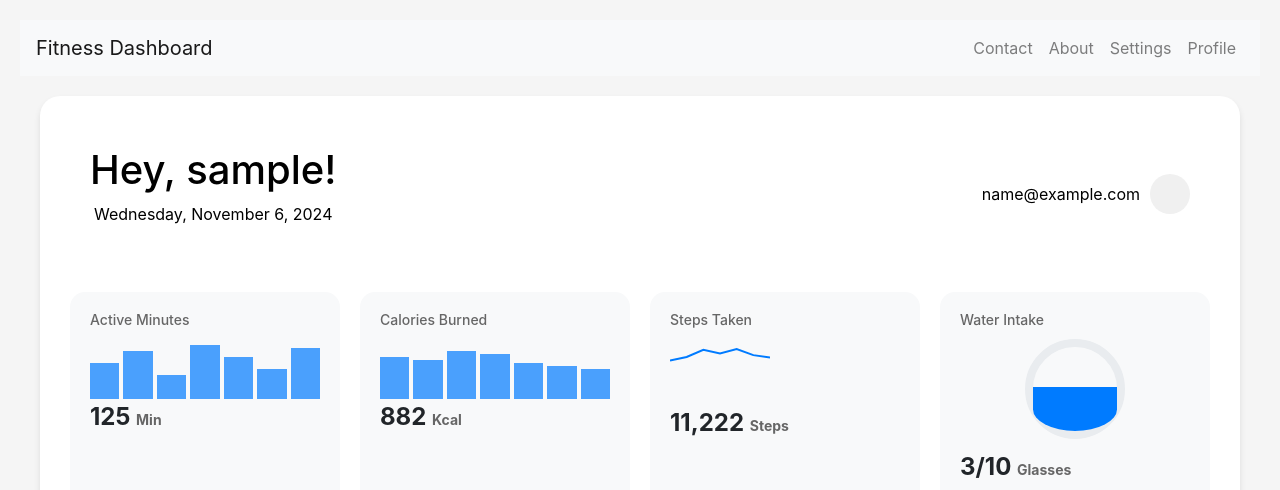
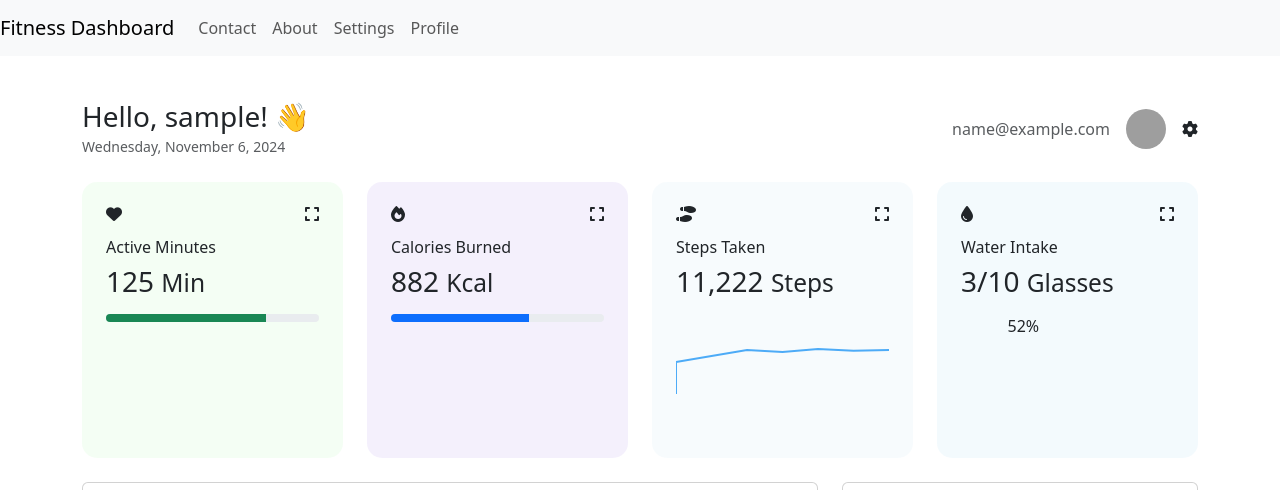
Before and after one commit to Virendra108/Fitness-Tracking-Dashboard, a PHP site: page /dashboard.php in a window 1280 px wide. Shown: the top 490 px of the page. Run offline with PHP 8.4, Linux system fonts and the light colour scheme; the visitor is signed in with stand-in values (Sample User, id 1); some libraries are stand-ins or nearby versions; grey boxes are pictures that could not be loaded.

Commit message:
added contanct and about files, modified dashboard.php

```diff
--- a/dashboard.php
+++ b/dashboard.php
@@ -13,206 +13,69 @@ $first_name = $_SESSION['username']; // Assuming this is set during login
 $user_email = $_SESSION['email']; // Assuming this is set during login
 $current_date = date('l, F j, Y'); // Current date format
 ?>
-
 <!DOCTYPE html>
 <html lang="en">
 <head>
     <meta charset="UTF-8">
     <meta name="viewport" content="width=device-width, initial-scale=1.0">
-    <title>Dashboard</title>
-    <!-- Bootstrap CSS -->
-    <link href="https://maxcdn.bootstrapcdn.com/bootstrap/4.5.2/css/bootstrap.min.css" rel="stylesheet">
+    <title>Fitness Dashboard</title>
+    <link href="https://cdnjs.cloudflare.com/ajax/libs/bootstrap/5.3.2/css/bootstrap.min.css" rel="stylesheet">
+    <link href="https://cdnjs.cloudflare.com/ajax/libs/font-awesome/6.4.2/css/all.min.css" rel="stylesheet">
     <style>
-        body {
-            background-color: #f8f9fa;
-        }
-        .header {
-            padding: 20px;
-            background-color: white;
-            color: black;
-            text-align: center;
+        .stat-card {
+            background: #f8f9fa;
+            border-radius: 15px;
+            padding: 1.5rem;
+            height: 100%;
         }
         .navbar {
             margin-bottom: 20px;
         }
-        * {
-            margin: 0;
-            padding: 0;
-            box-sizing: border-box;
-            font-family: -apple-system, BlinkMacSystemFont, 'Segoe UI', Roboto, Oxygen, Ubuntu, Cantarell, sans-serif;
+
+        .green-card {
+            background: rgba(144, 238, 144, 0.1);
         }
 
-        body {
-            background-color: #f5f5f5;
-            padding: 20px;
+        .purple-card {
+            background: rgba(147, 112, 219, 0.1);
         }
 
-        .dashboard {
-            max-width: 1200px;
-            margin: 0 auto;
-            background: white;
-            border-radius: 20px;
-            padding: 30px;
-            box-shadow: 0 4px 6px rgba(0, 0, 0, 0.1);
+        .blue-card {
+            background: rgba(173, 216, 230, 0.1);
         }
 
-        .header {
-            display: flex;
-            justify-content: space-between;
-            align-items: center;
-            margin-bottom: 30px;
+        .light-blue-card {
+            background: rgba(135, 206, 235, 0.1);
         }
 
-        .user-info {
-            display: flex;
-            align-items: center;
-            gap: 10px;
+        .progress-circle {
+            width: 120px;
+            height: 120px;
         }
 
-        .user-avatar {
+        .map-container {
+            height: 300px;
+            border-radius: 15px;
+            overflow: hidden;
+        }
+
+        .activity-progress {
+            height: 8px;
+            border-radius: 4px;
+        }
+
+        .music-player {
+            background: #f8f9fa;
+            border-radius: 15px;
+            padding: 1rem;
+        }
+
+        .profile-img {
             width: 40px;
             height: 40px;
             border-radius: 50%;
-            background-color: #f0f0f0;
-        }
-
-        .stats-grid {
-            display: grid;
-            grid-template-columns: repeat(4, 1fr);
-            gap: 20px;
-            margin-bottom: 30px;
-        }
-
-        .stat-card {
-            background: #f8f9fa;
-            padding: 20px;
-            border-radius: 15px;
-            position: relative;
-        }
-
-        .stat-card h3 {
-            font-size: 14px;
-            color: #666;
-            margin-bottom: 10px;
-        }
-
-        .stat-card .value {
-            font-size: 24px;
-            font-weight: bold;
-        }
-
-        .stat-card .unit {
-            font-size: 14px;
-            color: #666;
-        }
-
-        .bottom-section {
-            display: grid;
-            grid-template-columns: 1fr 1fr 1fr;
-            gap: 20px;
-        }
-
-        .map-section {
-            background: #fff;
-            border-radius: 15px;
-            padding: 20px;
-            grid-column: span 2;
-        }
-
-        .map-header {
-            display: flex;
-            justify-content: space-between;
-            align-items: center;
-            margin-bottom: 15px;
-        }
-
-        .map-container {
-            width: 100%;
-            height: 300px;
-            background: #f0f0f0;
-            border-radius: 10px;
-            position: relative;
-            overflow: hidden;
-        }
-
-        .activity-section {
-            background: #fff;
-            border-radius: 15px;
-            padding: 20px;
-        }
-
-        .progress-circle {
-            width: 150px;
-            height: 150px;
-            margin: 20px auto;
-            position: relative;
-        }
-
-        .music-player {
-            background: #fff;
-            border-radius: 15px;
-            padding: 15px;
-            margin-top: 20px;
-        }
-
-        .music-controls {
-            display: flex;
-            justify-content: center;
-            gap: 15px;
-            margin-top: 10px;
-        }
-
-        .control-btn {
-            width: 40px;
-            height: 40px;
-            border-radius: 50%;
-            border: none;
-            background: #f0f0f0;
-            cursor: pointer;
-        }
-        .add-workout-btn {
-            background-color: black; /* Black background */
-            color: white; /* White text */
-            border: none; /* Remove border */
-            border-radius: 5px; /* Slightly rounded corners */
-            padding: 10px 20px; /* Padding for a rectangular shape */
-            cursor: pointer; /* Pointer cursor on hover */
-        }
-        /* Charts */
-        .bar-chart {
-            height: 60px;
-            display: flex;
-            align-items: flex-end;
-            gap: 4px;
-        }
-
-        .bar {
-            flex: 1;
-            background: #007bff;
-            opacity: 0.7;
-        }
-
-        .water-circle {
-            width: 100px;
-            height: 100px;
-            border-radius: 50%;
-            border: 8px solid #e9ecef;
-            position: relative;
-            margin: 10px auto;
-        }
-
-        .water-fill {
-            position: absolute;
-            bottom: 0;
-            left: 0;
-            right: 0;
-            background: #007bff;
-            border-radius: 0 0 50% 50%;
         }
     </style>
-
-<link rel="stylesheet" href="https://unpkg.com/leaflet@1.7.1/dist/leaflet.css" />
-
 </head>
 <body>
 
@@ -239,176 +102,216 @@ $current_date = date('l, F j, Y'); // Current date format
         </ul>
     </div>
 </nav>
-<div class="dashboard">
-
-
-        <div class="header">
+    <div class="container py-4">
+        <!-- Header -->
+        <div class="d-flex justify-content-between align-items-center mb-4">
             <div>
-		<h1>Hey, <?php echo htmlspecialchars($first_name); ?>!</h1>
-                <p><?php echo $current_date; ?></p>
-
+                <h1 class="h3 mb-0">Hello, <?php echo htmlspecialchars($first_name); ?>! 👋</h1>
+                <small class="text-muted"><?php echo $current_date; ?></small>
             </div>
-            <div class="user-info">
-                <span><?php echo htmlspecialchars($user_email); ?></span>
-                <div class="user-avatar"></div>
+            <div class="d-flex align-items-center gap-3">
+                <span class="text-muted"><?php echo htmlspecialchars($user_email); ?></span>
+                <img src="/api/placeholder/40/40" alt="Profile" class="profile-img">
+                <i class="fas fa-cog"></i>
             </div>
         </div>
 
-        <div class="stats-grid">
-            <div class="stat-card">
-                <h3>Active Minutes</h3>
-                <div class="bar-chart">
-                    <div class="bar" style="height: 60%"></div>
-                    <div class="bar" style="height: 80%"></div>
-                    <div class="bar" style="height: 40%"></div>
-                    <div class="bar" style="height: 90%"></div>
-                    <div class="bar" style="height: 70%"></div>
-                    <div class="bar" style="height: 50%"></div>
-                    <div class="bar" style="height: 85%"></div>
+        <!-- Stats Grid -->
+        <div class="row g-4 mb-4">
+            <!-- Active Minutes -->
+            <div class="col-md-3">
+                <div class="stat-card green-card">
+                    <div class="d-flex justify-content-between mb-3">
+                        <i class="fas fa-heart"></i>
+                        <i class="fas fa-expand"></i>
+                    </div>
+                    <h6>Active Minutes</h6>
+                    <h3 class="mb-3">125 <small>Min</small></h3>
+                    <div class="progress activity-progress">
+                        <div class="progress-bar bg-success" style="width: 75%"></div>
+                    </div>
                 </div>
-                <div class="value">125 <span class="unit">Min</span></div>
             </div>
 
-            <div class="stat-card">
-                <h3>Calories Burned</h3>
-                <div class="bar-chart">
-                    <div class="bar" style="height: 70%"></div>
-                    <div class="bar" style="height: 65%"></div>
-                    <div class="bar" style="height: 80%"></div>
-                    <div class="bar" style="height: 75%"></div>
-                    <div class="bar" style="height: 60%"></div>
-                    <div class="bar" style="height: 55%"></div>
-                    <div class="bar" style="height: 50%"></div>
+            <!-- Calories Burned -->
+            <div class="col-md-3">
+                <div class="stat-card purple-card">
+                    <div class="d-flex justify-content-between mb-3">
+                        <i class="fas fa-fire"></i>
+                        <i class="fas fa-expand"></i>
+                    </div>
+                    <h6>Calories Burned</h6>
+                    <h3 class="mb-3">882 <small>Kcal</small></h3>
+                    <div class="progress activity-progress">
+                        <div class="progress-bar bg-purple" style="width: 65%"></div>
+                    </div>
                 </div>
-                <div class="value">882 <span class="unit">Kcal</span></div>
             </div>
 
-            <div class="stat-card">
-                <h3>Steps Taken</h3>
-                <canvas id="stepsChart" width="100" height="60"></canvas>
-                <div class="value">11,222 <span class="unit">Steps</span></div>
+            <!-- Steps Taken -->
+            <div class="col-md-3">
+                <div class="stat-card blue-card">
+                    <div class="d-flex justify-content-between mb-3">
+                        <i class="fas fa-shoe-prints"></i>
+                        <i class="fas fa-expand"></i>
+                    </div>
+                    <h6>Steps Taken</h6>
+                    <h3 class="mb-3">11,222 <small>Steps</small></h3>
+                    <div id="stepsChart"></div>
+                </div>
             </div>
 
-            <div class="stat-card">
-                <h3>Water Intake</h3>
-                <div class="water-circle">
-                    <div class="water-fill" style="height: 52%"></div>
+            <!-- Water Intake -->
+            <div class="col-md-3">
+                <div class="stat-card light-blue-card">
+                    <div class="d-flex justify-content-between mb-3">
+                        <i class="fas fa-tint"></i>
+                        <i class="fas fa-expand"></i>
+                    </div>
+                    <h6>Water Intake</h6>
+                    <h3 class="mb-3">3/10 <small>Glasses</small></h3>
+                    <div class="progress-circle mx-auto">
+                        <div class="progress-circle-inner">52%</div>
+                    </div>
                 </div>
-                <div class="value">3/10 <span class="unit">Glasses</span></div>
             </div>
         </div>
 
-        <div class="bottom-section">
-            <div class="map-section">
-                <div class="map-header">
-                    <h3>⚡ Running place activity</h3>
-                    <button class="add-workout-btn" data-toggle="modal" data-target="#addWorkoutModal">Add Workout</button>
-                </div>
-                <!-- Map container for Leaflet map -->
-                <div id="map" class="map-container"></div>
-                <div style="margin-top: 15px">
-                    <p>Interval Running</p>
-                    <p>5.2 km • 26:21 min</p>
+        <!-- Running Activity & Progress -->
+        <div class="row g-4 mb-4">
+            <!-- Running Map -->
+            <div class="col-md-8">
+                <div class="card">
+                    <div class="card-body">
+                        <div class="d-flex justify-content-between align-items-center mb-3">
+                            <h5 class="card-title mb-0">
+                                <i class="fas fa-bolt text-warning me-2"></i>
+                                Running place activity
+                            </h5>
+                            <button class="btn btn-dark btn-sm">Add workout</button>
+                        </div>
+                        <div class="map-container mb-3">
+                            <img src="/api/placeholder/800/300" alt="Running Map" class="w-100 h-100 object-fit-cover">
+                        </div>
+                        <div class="d-flex justify-content-between">
+                            <div>
+                                <small class="text-muted">Distance</small>
+                                <h5 class="mb-0">5.2 km</h5>
+                            </div>
+                            <div>
+                                <small class="text-muted">Time</small>
+                                <h5 class="mb-0">26:21 min</h5>
+                            </div>
+                        </div>
+                    </div>
                 </div>
             </div>
 
-            <div class="activity-section">
-                <h3>Activity</h3>
-                <div class="progress-circle">
-                    <canvas id="activityChart" width="150" height="150"></canvas>
+            <!-- Progress Circle -->
+            <div class="col-md-4">
+                <div class="card h-100">
+                    <div class="card-body">
+                        <h5 class="card-title mb-4">Total progress</h5>
+                        <div class="progress-circle mx-auto mb-3" style="width: 200px; height: 200px;">
+                            <!-- Progress circle would be implemented with JavaScript -->
+                        </div>
+                        <div class="d-flex justify-content-center gap-4">
+                            <div class="text-center">
+                                <div class="bg-purple rounded-circle p-2 mb-2"></div>
+                                <small>Strength</small>
+                            </div>
+                            <div class="text-center">
+                                <div class="bg-success rounded-circle p-2 mb-2"></div>
+                                <small>Endurance</small>
+                            </div>
+                            <div class="text-center">
+                                <div class="bg-info rounded-circle p-2 mb-2"></div>
+                                <small>Speed</small>
+                            </div>
+                        </div>
+                    </div>
                 </div>
-                <div style="text-align: center">
-                    <p>Daily payment: 55%</p>
-                    <p>Hobby: 20%</p>
+            </div>
+        </div>
+
+        <!-- Activity & Music Player -->
+        <div class="row g-4">
+            <!-- Activity -->
+            <div class="col-md-4">
+                <div class="card">
+                    <div class="card-body">
+                        <h5 class="card-title mb-4">Activity</h5>
+                        <div class="progress mb-4" style="height: 10px;">
+                            <div class="progress-bar bg-success" style="width: 55%"></div>
+                            <div class="progress-bar bg-info" style="width: 20%"></div>
+                        </div>
+                        <div class="d-flex justify-content-between">
+                            <div>
+                                <small class="text-muted">Daily payment</small>
+                                <div>55%</div>
+                            </div>
+                            <div>
+                                <small class="text-muted">Hobby</small>
+                                <div>20%</div>
+                            </div>
+                        </div>
+                    </div>
                 </div>
+            </div>
 
+            <!-- Music Player -->
+            <div class="col-md-8">
                 <div class="music-player">
-                    <h4>Great and Marvelous</h4>
-                    <p>Pink Rabbits - The National</p>
-                    <div class="music-controls">
-                        <button class="control-btn">⟲</button>
-                        <button class="control-btn">⏮</button>
-                        <button class="control-btn">▶</button>
-                        <button class="control-btn">⏭</button>
-                        <button class="control-btn">↻</button>
+                    <div class="d-flex justify-content-between align-items-center mb-3">
+                        <div>
+                            <small class="text-uppercase text-muted">Party</small>
+                            <h5 class="mb-0">Great and Marvelous</h5>
+                            <small class="text-uppercase text-primary">Today</small>
+                        </div>
+                        <div class="d-flex gap-3">
+                            <i class="fas fa-random"></i>
+                            <i class="fas fa-step-backward"></i>
+                            <i class="fas fa-play"></i>
+                            <i class="fas fa-step-forward"></i>
+                            <i class="fas fa-redo"></i>
+                        </div>
+                    </div>
+                    <div class="d-flex align-items-center">
+                        <img src="/api/placeholder/50/50" alt="Album art" class="me-3 rounded">
+                        <div>
+                            <h6 class="mb-0">Pink Rabbits</h6>
+                            <small class="text-muted">The National</small>
+                        </div>
                     </div>
                 </div>
             </div>
         </div>
     </div>
 
+    <script src="https://cdnjs.cloudflare.com/ajax/libs/bootstrap/5.3.2/js/bootstrap.bundle.min.js"></script>
     <script>
-        // Steps Chart
-        const stepsCtx = document.getElementById('stepsChart').getContext('2d');
-        const steps = [8000, 9000, 11000, 10000, 11222, 9500, 8800];
-        const maxStep = Math.max(...steps);
+        // Simple steps chart using canvas
+        const stepsCanvas = document.createElement('canvas');
+        const ctx = stepsCanvas.getContext('2d');
+        const stepsData = [8000, 9500, 11000, 10500, 11222, 10800, 11000];
 
-        stepsCtx.beginPath();
-        stepsCtx.moveTo(0, 50);
-        steps.forEach((step, index) => {
-            const x = (index / (steps.length - 1)) * stepsCtx.canvas.width;
-            const y = 50 - (step / maxStep) * 40;
-            if (index === 0) {
-                stepsCtx.moveTo(x, y);
-            } else {
-                stepsCtx.lineTo(x, y);
-            }
+        // Set canvas size
+        stepsCanvas.width = document.getElementById('stepsChart').offsetWidth;
+        stepsCanvas.height = 100;
+
+        // Draw steps chart
+        ctx.beginPath();
+        ctx.moveTo(0, 80);
+        stepsData.forEach((steps, index) => {
+            const x = (index / (stepsData.length - 1)) * stepsCanvas.width;
+            const y = 80 - (steps / 15000) * 60;
+            ctx.lineTo(x, y);
         });
-        stepsCtx.strokeStyle = '#007bff';
-        stepsCtx.lineWidth = 2;
-        stepsCtx.stroke();
+        ctx.strokeStyle = '#4dabf7';
+        ctx.lineWidth = 2;
+        ctx.stroke();
 
-        // Activity Chart
-        const activityCtx = document.getElementById('activityChart').getContext('2d');
-        const centerX = 75;
-        const centerY = 75;
-        const radius = 60;
-
-        // Draw background circle
-        activityCtx.beginPath();
-        activityCtx.arc(centerX, centerY, radius, 0, 2 * Math.PI);
-        activityCtx.strokeStyle = '#f0f0f0';
-        activityCtx.lineWidth = 10;
-        activityCtx.stroke();
-
-        // Draw progress arc (75%)
-        activityCtx.beginPath();
-        activityCtx.arc(centerX, centerY, radius, -Math.PI/2, (2 * Math.PI * 0.75) - Math.PI/2);
-        activityCtx.strokeStyle = '#28a745';
-        activityCtx.stroke();
+        document.getElementById('stepsChart').appendChild(stepsCanvas);
     </script>
-    <script src="https://unpkg.com/leaflet@1.7.1/dist/leaflet.js"></script>
-    <script>
-    // Initialize the map
-    var map = L.map('map').setView([51.505, -0.09], 13); // Set initial coordinates and zoom level
-
-    // Add OpenStreetMap tiles
-    L.tileLayer('https://{s}.tile.openstreetmap.org/{z}/{x}/{y}.png', {
-        attribution: '© OpenStreetMap contributors'
-    }).addTo(map);
-
-    // Define a realistic route following streets
-    var route = [
-        [51.505, -0.09],    // Starting point
-        [51.506, -0.091],   // Slight turn
-        [51.507, -0.092],   // Straight path
-        [51.508, -0.093],   // Turn again
-        [51.509, -0.094],   // Continuing on the street
-        [51.51, -0.095],    // Further down the street
-        [51.511, -0.096]    // Ending point
-    ];
-
-    // Draw polyline on the map
-    L.polyline(route, { color: 'blue', weight: 4 }).addTo(map);
-
-    // Zoom the map to fit the polyline
-    map.fitBounds(route);
-</script>
-
-
-<!-- Bootstrap JS and dependencies -->
-<script src="https://code.jquery.com/jquery-3.5.1.slim.min.js"></script>
-<script src="https://cdn.jsdelivr.net/npm/@popperjs/core@2.9.2/dist/umd/popper.min.js"></script>
-<script src="https://maxcdn.bootstrapcdn.com/bootstrap/4.5.2/js/bootstrap.min.js"></script>
 </body>
 </html>
```
Also changed, not shown: about.html (added, +19 -0 lines), contact.html (added, +58 -0 lines), style.css (added, +122 -0 lines).
